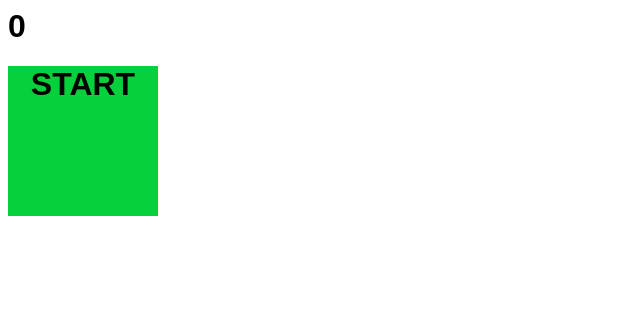
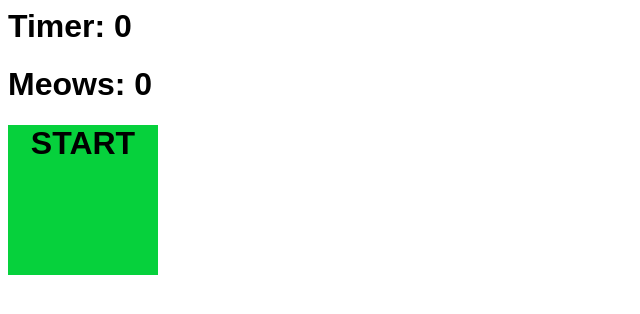
Before and after one commit to jonathan-backer/meow, a plain HTML site: page index.html in a window 1280 px wide. Shown: the whole page, without its empty margins (0-640 px from the left). Drawn offline with Linux system fonts and the light colour scheme.

Commit message:
Added a meow counter.

```diff
--- a/index.html
+++ b/index.html
@@ -170,8 +170,16 @@ body {
 <body>
 
   <h1>
-    <div id="txt">
-      0
+    <div>
+      <div style="display:inline"> Timer: </div>
+      <div id="txt" style="display:inline"> 0 </div>
+    </div>
+  </h1>
+
+    <h1>
+    <div>
+      <div style="display:inline"> Meows: </div>
+      <div id="meows" style="display:inline"> 0 </div>
     </div>
   </h1>
 
@@ -191,13 +199,22 @@ body {
   <script>
     const meow_delay_sec = 60;
 
+    function getMeows() {
+	return parseInt(document.getElementById('meows').innerHTML);
+    }
+
+    function setMeows(i) {
+	document.getElementById('meows').innerHTML = i;
+    }
+    setMeows(0);
+
     function setCounter(i) {
 	document.getElementById('txt').innerHTML = i;
     }
     setCounter(0);
 
     function getCounter() {
-	return (document.getElementById('txt').innerHTML);
+	return parseInt(document.getElementById('txt').innerHTML);
     }
 
     function countDown() {
@@ -236,6 +253,7 @@ body {
 		var audio = document.getElementById("meow");
 		audio.play();
 		setCounter(meow_delay_sec);
+		setMeows(getMeows() + 1);
             }
             setTimeout(tick, 1000 /* millis */ );
 	}
```
